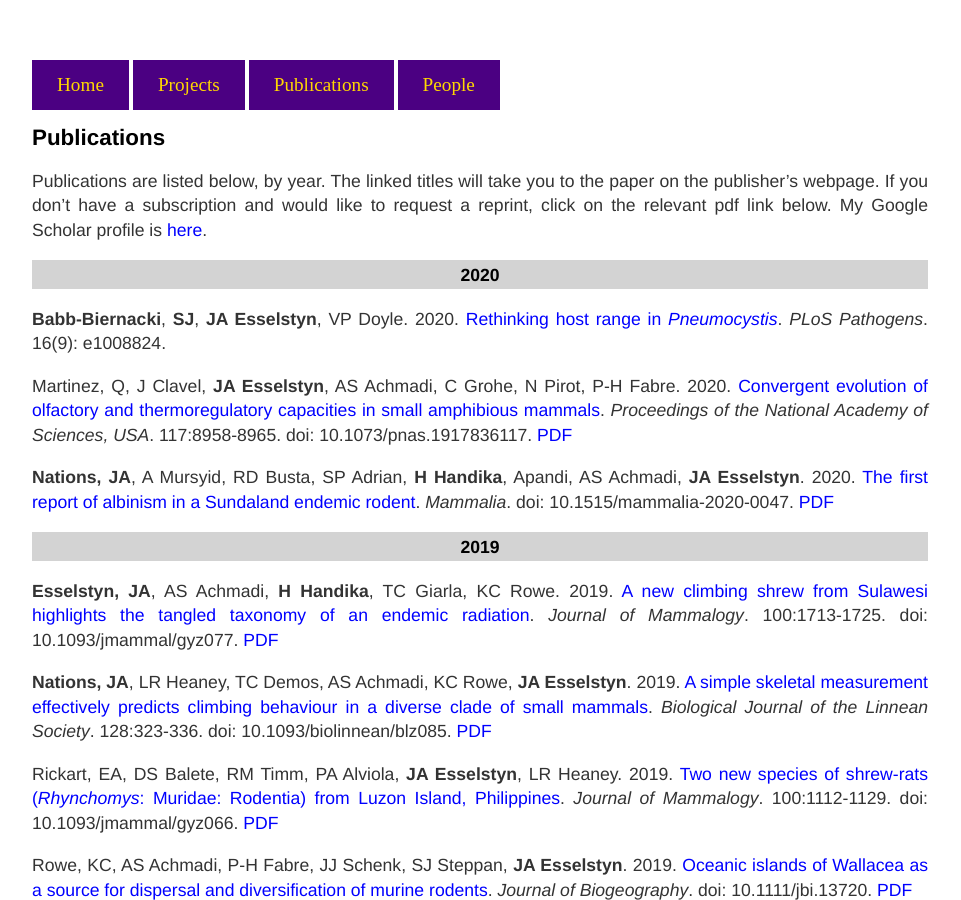
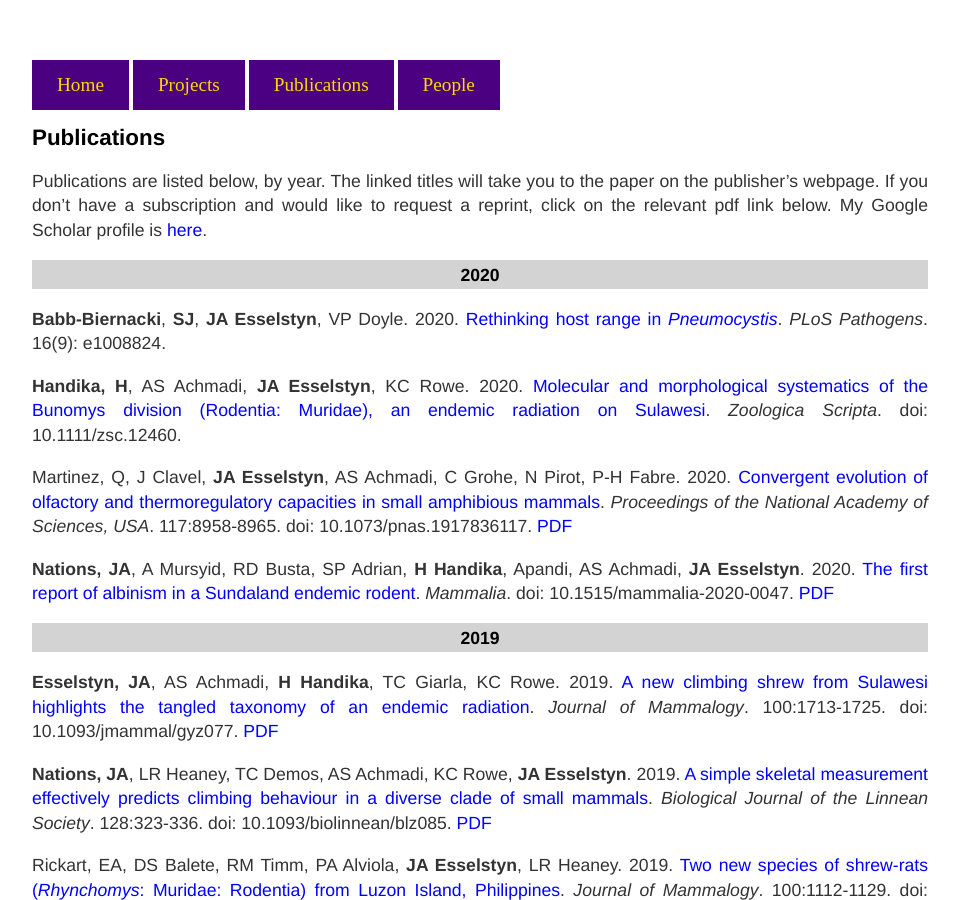
Before and after one commit to esselstyn/esselstyn.github.io, a Jekyll site: the page built from publications.md, in a window 1280 px wide and 900 px high. Shown: the whole window, without its empty margins (160-1121 px from the left). Built offline with Jekyll 4.4.1, drawn with Linux system fonts in a browser that asks for light colours.

Commit message:
Update publications.md

```diff
--- a/publications.md
+++ b/publications.md
@@ -8,6 +8,8 @@ Publications are listed below, by year. The linked titles will take you to the p
 
 ### 2020
 **Babb-Biernacki**, **SJ**, **JA Esselstyn**, VP Doyle. 2020. [Rethinking host range in _Pneumocystis_](https://doi.org/10.1371/journal.ppat.1008824). _PLoS Pathogens_. 16(9): e1008824.
+
+**Handika, H**, AS Achmadi, **JA Esselstyn**, KC Rowe. 2020. [Molecular and morphological systematics of the Bunomys division (Rodentia: Muridae), an endemic radiation on Sulawesi](https://doi.org/10.1111/zsc.12460). _Zoologica Scripta_. doi: 10.1111/zsc.12460.
 
 Martinez, Q, J Clavel, **JA Esselstyn**, AS Achmadi, C Grohe, N Pirot, P-H Fabre. 2020. [Convergent evolution of olfactory and thermoregulatory capacities in small amphibious mammals](https://doi.org/10.1073/pnas.1917836117). _Proceedings of the National Academy of Sciences, USA_. 117:8958-8965. doi: 10.1073/pnas.1917836117. [PDF](publications/2020/Martinez-2020.pdf)
 
```
